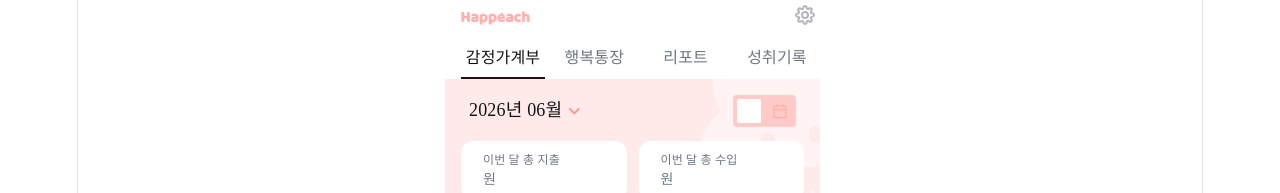
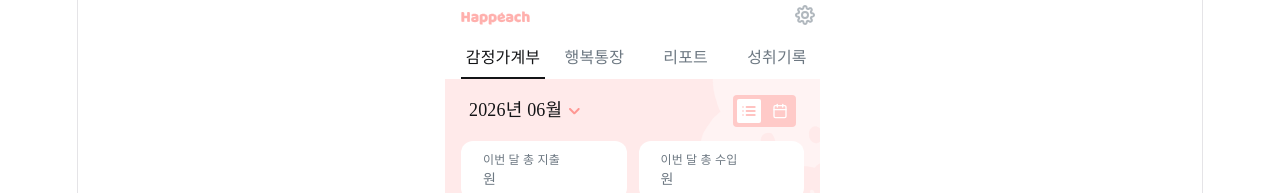
Before and after one commit to RinaKang/happeach_f, a React (Vite) app: page /calendar/2026/06 in a window 1280 px wide. Shown: the top 193 px of the page. Built offline with nearby package versions, Linux system fonts and the light colour scheme; no server answers; sample sign-in values are in the browser's storage; a web font is replaced by a local one.

Commit message:
캘린더 배경 설정

```diff
--- a/src/features/calendar/CalendarPage.jsx
+++ b/src/features/calendar/CalendarPage.jsx
@@ -223,13 +223,13 @@ const CalendarPage = () => {
             className={`switch ${isWeekView ? 'on' : ''}`}
             onClick={showSelectedWeek}
           >
-            <ListIcon stroke={`${isWeekView ? 'white' : '#FFB0AD'}`}/>
+            <ListIcon stroke={`${isWeekView ? '#FFB0AD' : 'white'}`}/>
           </div>
           <div
             className={`switch ${!isWeekView ? 'on' : ''}`}
             onClick={showFullMonth}
           >
-            <CalendarIcon stroke={`${!isWeekView ? 'white' : '#FFB0AD'}`} />
+            <CalendarIcon stroke={`${!isWeekView ? '#FFB0AD' : 'white'}`} />
           </div>
         </div>
       </div>
--- a/src/features/calendar/styles/CalendarPage.css
+++ b/src/features/calendar/styles/CalendarPage.css
@@ -121,7 +121,6 @@
 
 .calendar-body {
     padding: 14px 16px 12px 16px;
-    background: var(--Gray-5, #F4F5F6);
 }
 
 .calendar-body .weekdays {
```
